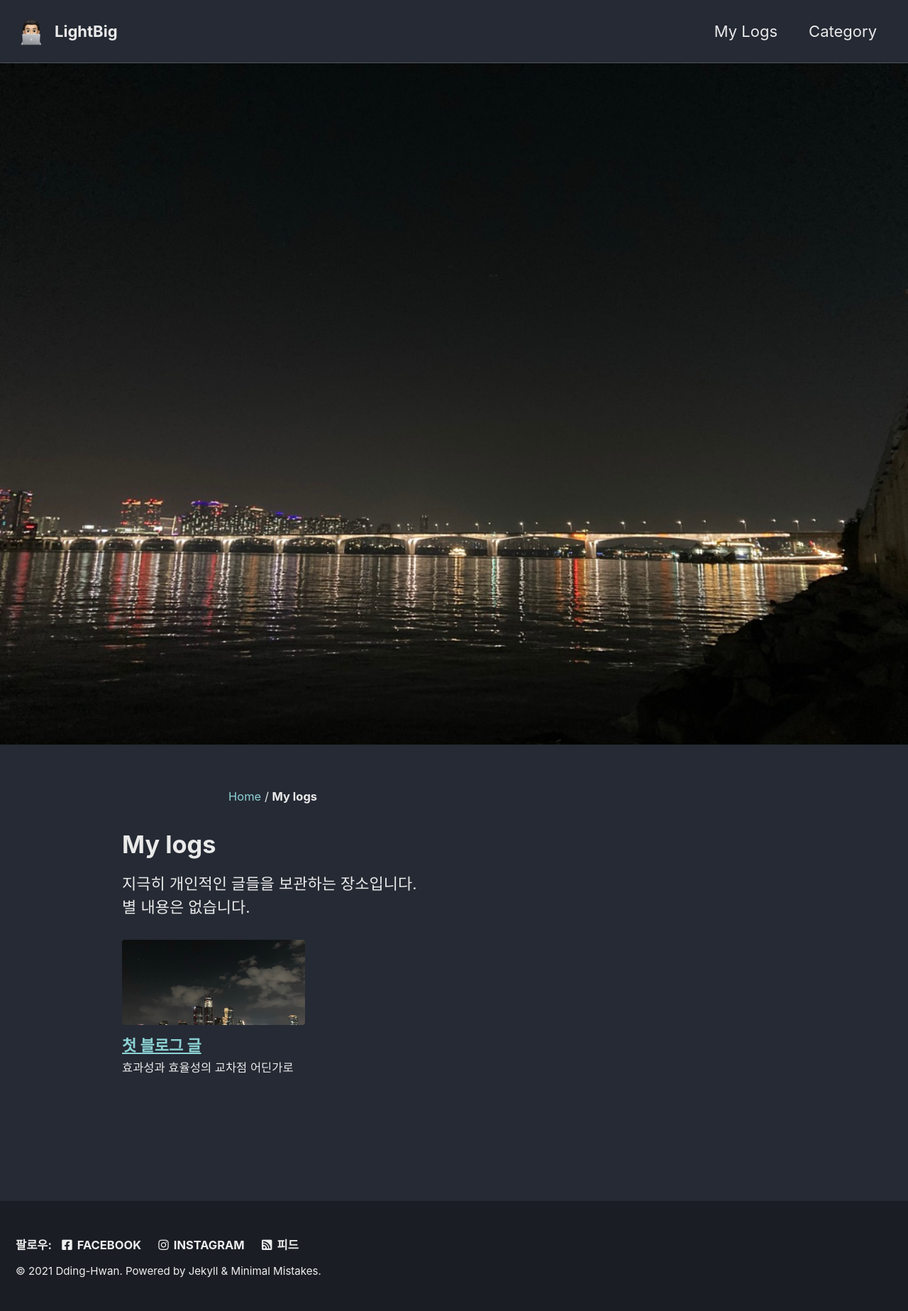
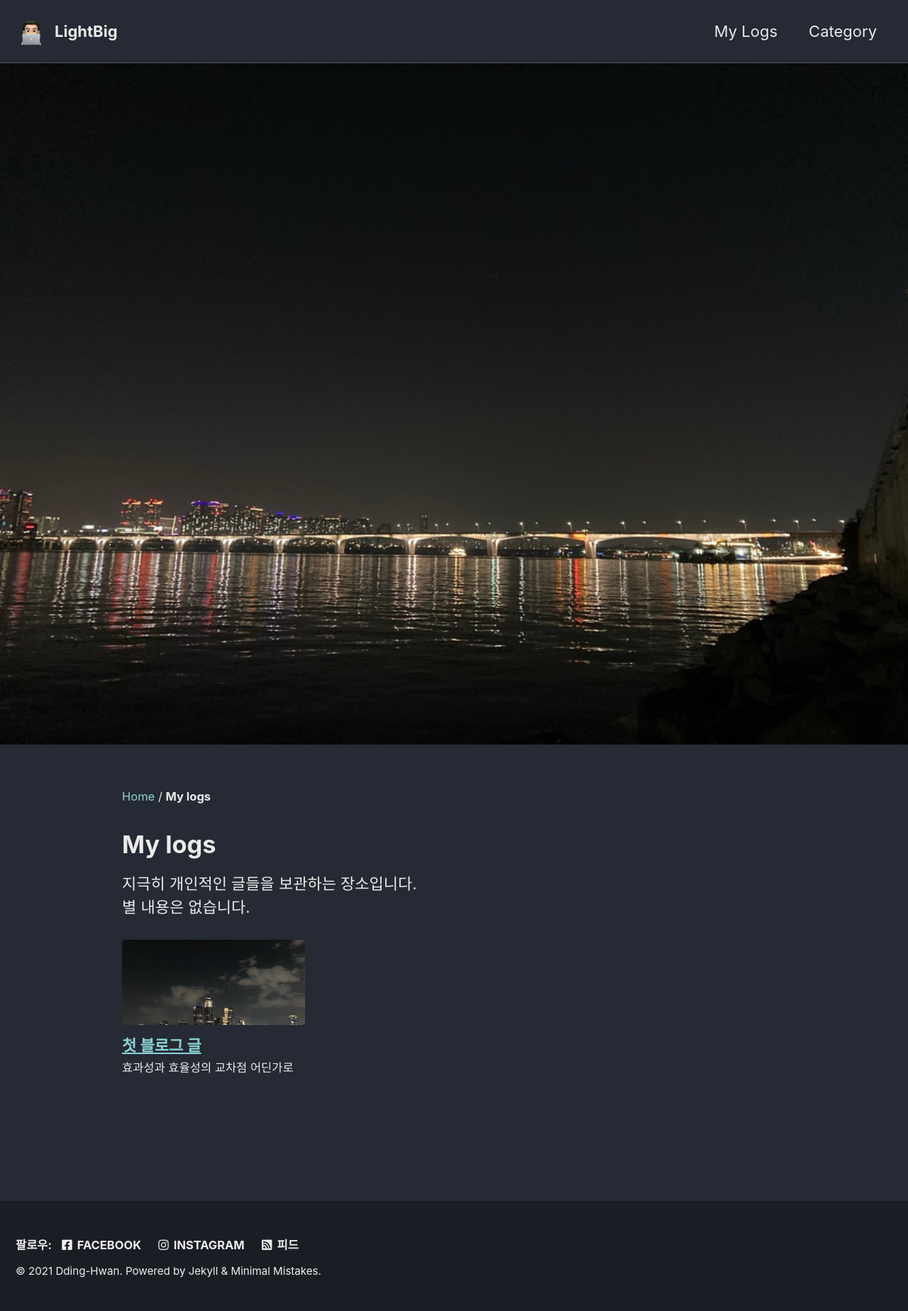
Before and after one commit to koreanddinghwan/koreanddinghwan.github.io, a Jekyll site: the page built from _pages/mylogs.md, in a window 1280 px wide. Shown: the whole page at 71% size. Built offline with Jekyll 4.4.1, drawn with Linux system fonts in a browser that asks for light colours; cached includes are drawn as plain includes.

Commit message:
breadcrumbs test

```diff
--- a/_sass/minimal-mistakes/_navigation.scss
+++ b/_sass/minimal-mistakes/_navigation.scss
@@ -29,11 +29,11 @@
 
     @include breakpoint($large) {
       float: right;
-      width: calc(100% - #{$right-sidebar-width-narrow});
+      width: calc(100% - #{$right-sidebar-width-narrow}/2);
     }
 
     @include breakpoint($x-large) {
-      width: calc(100% - #{$right-sidebar-width});
+      width: calc(100% - #{$right-sidebar-width}/2);
     }
   }
 
```
